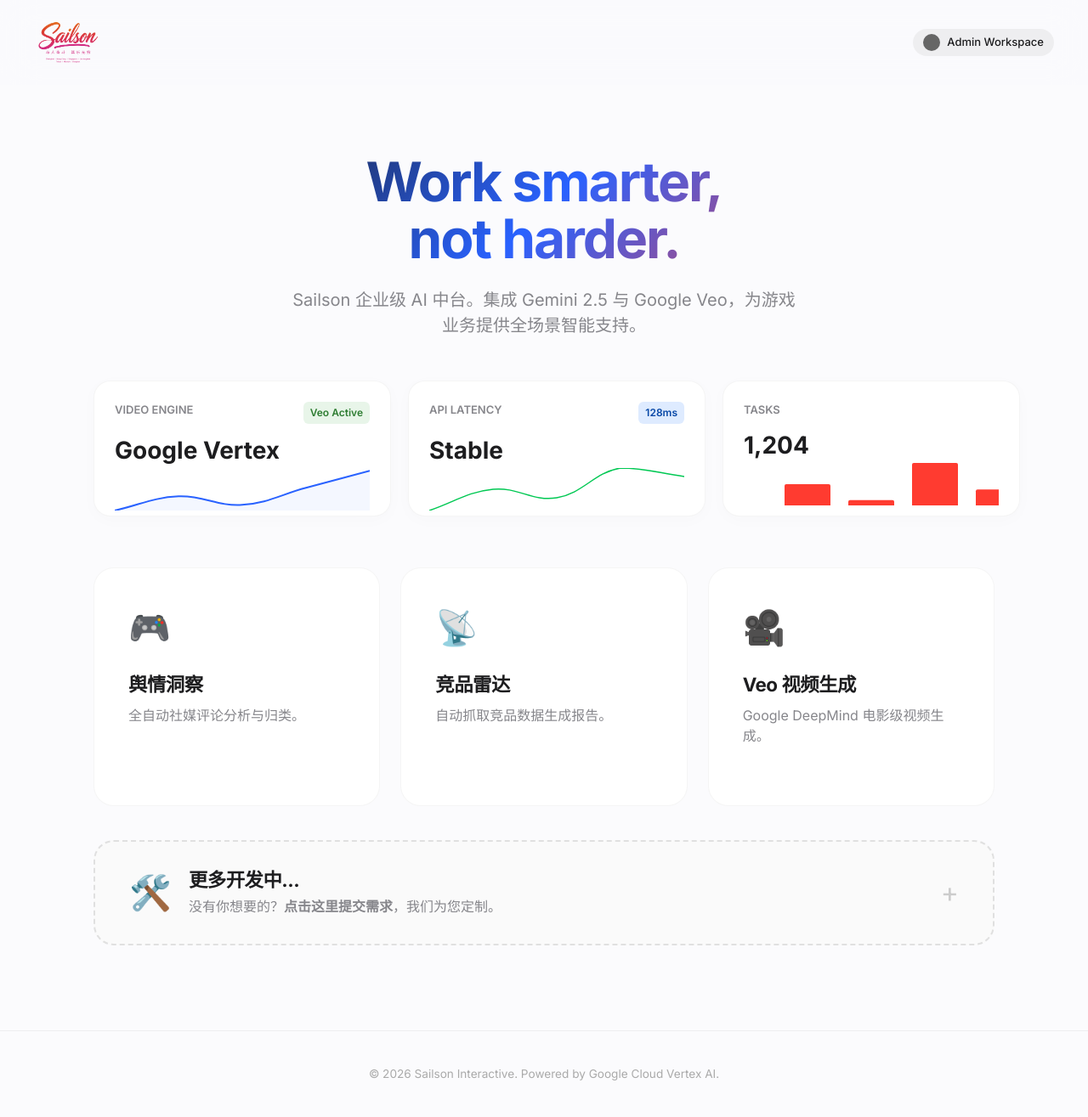
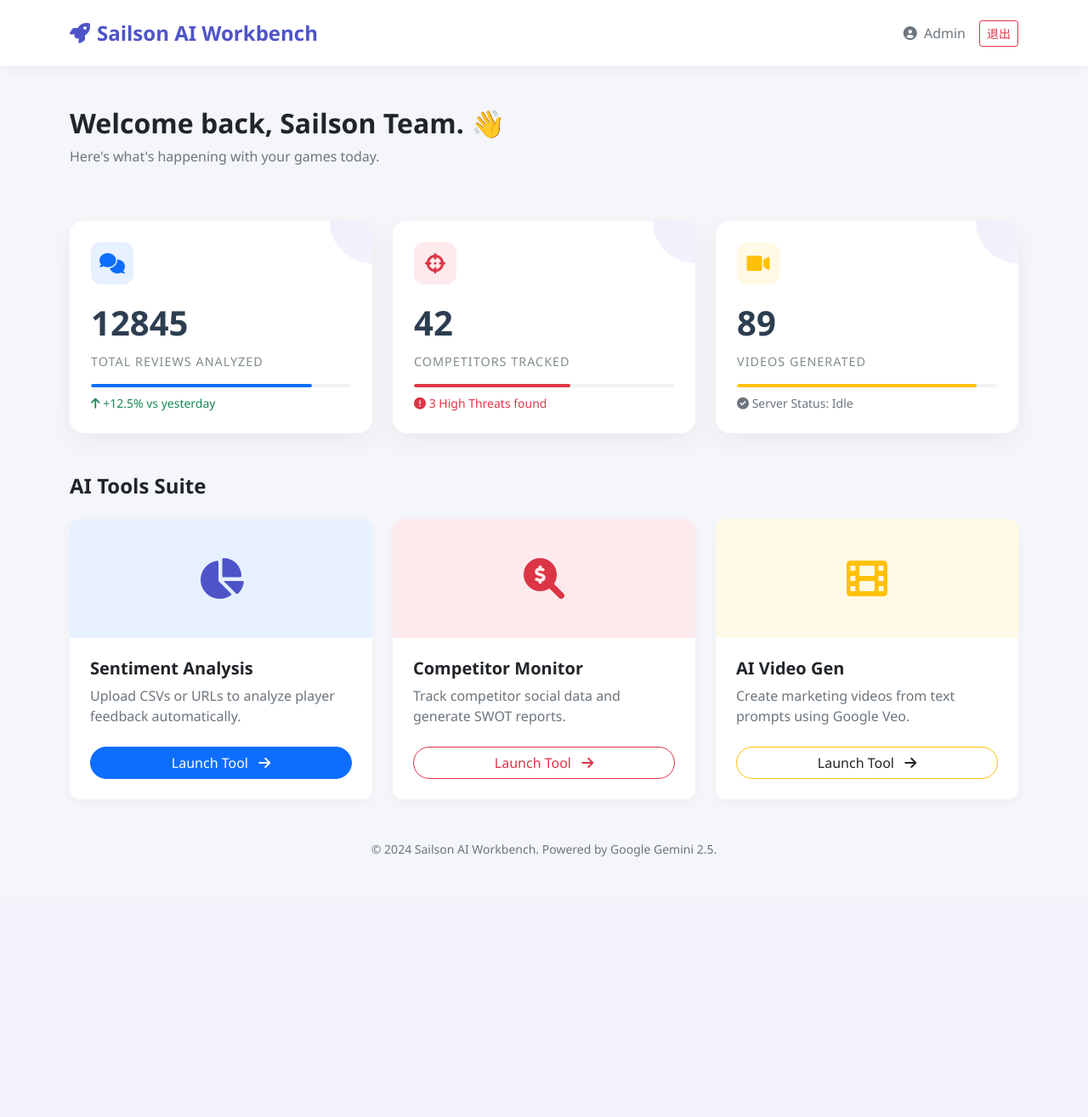
Before and after one commit to weienwang919-web/Sailson-AI, a Flask app: page / in a window 1280 px wide. Shown: the whole page at 85% size. After the commit the page ends 1009 px from the top, so only its background shows below. Run offline with Flask 3, Linux system fonts and the light colour scheme; the visitor is signed in with stand-in values (Sample User, id 1); some libraries are stand-ins or nearby versions.

Commit message:
upgrade homepage UI

```diff
--- a/templates/index.html
+++ b/templates/index.html
@@ -4,130 +4,292 @@
     <meta charset="UTF-8">
     <meta name="viewport" content="width=device-width, initial-scale=1.0">
     <title>Sailson AI Workbench</title>
-    <link href="https://fonts.googleapis.com/css2?family=Inter:wght@300;400;500;600;700&display=swap" rel="stylesheet">
-    <link href="https://cdn.jsdelivr.net/npm/bootstrap@5.3.0/dist/css/bootstrap.min.css" rel="stylesheet">
-    <link rel="icon" href="{{ url_for('static', filename='logo.png') }}" type="image/x-icon">
-    <script src="https://cdn.jsdelivr.net/npm/chart.js"></script>
+    <link href="https://cdn.jsdelivr.net/npm/bootstrap@5.1.3/dist/css/bootstrap.min.css" rel="stylesheet">
+    <link href="https://cdnjs.cloudflare.com/ajax/libs/font-awesome/6.0.0/css/all.min.css" rel="stylesheet">
 
     <style>
-        :root { --bg-color: #FBFBFD; --text-primary: #1d1d1f; --text-secondary: #86868b; }
-        body { background-color: var(--bg-color); font-family: 'Inter', sans-serif; color: var(--text-primary); }
-        .navbar { padding: 20px 40px; background: rgba(251, 251, 253, 0.8); backdrop-filter: blur(20px); position: sticky; top: 0; z-index: 100; }
-        .logo-img { height: 50px; }
-        .user-profile { font-size: 13px; font-weight: 500; padding: 6px 12px; background: rgba(0,0,0,0.05); border-radius: 18px; display: flex; align-items: center; gap: 8px; }
-        .user-avatar { width: 20px; height: 20px; background: #666; border-radius: 50%; }
+        :root {
+            --primary-color: #4e54c8;
+            --secondary-color: #8f94fb;
+            --bg-color: #f4f6f9;
+        }
 
-        .hero-section { text-align: center; padding: 80px 20px 50px; max-width: 900px; margin: 0 auto; }
-        .hero-title { font-size: 4rem; font-weight: 700; letter-spacing: -2px; line-height: 1.05; margin-bottom: 24px; background: linear-gradient(135deg, #1a1a1a 0%, #2962FF 50%, #FF3B30 100%); -webkit-background-clip: text; -webkit-text-fill-color: transparent; }
-        .hero-subtitle { font-size: 1.25rem; color: var(--text-secondary); max-width: 600px; margin: 0 auto; }
+        body {
+            background-color: var(--bg-color);
+            font-family: 'Segoe UI', Roboto, 'Helvetica Neue', sans-serif;
+            overflow-x: hidden;
+        }
 
-        .stats-container { max-width: 1100px; margin: 0 auto 60px; display: grid; grid-template-columns: repeat(3, 1fr); gap: 20px; padding: 0 20px; }
-        .stat-card { background: #fff; border-radius: 20px; padding: 24px; box-shadow: 0 4px 20px rgba(0,0,0,0.02); border: 1px solid rgba(0,0,0,0.04); height: 160px; display: flex; flex-direction: column; justify-content: space-between; transition: transform 0.3s ease; }
-        .stat-card:hover { transform: translateY(-2px); }
-        .stat-header { display: flex; justify-content: space-between; margin-bottom: 10px; }
-        .stat-label { font-size: 13px; font-weight: 600; color: var(--text-secondary); text-transform: uppercase; }
-        .stat-value { font-size: 28px; font-weight: 700; }
-        .stat-indicator { font-size: 12px; font-weight: 600; padding: 4px 8px; border-radius: 6px; }
-        .chart-wrapper { height: 50px; width: 100%; margin-top: auto; }
+        /* 顶部导航 */
+        .navbar {
+            background: white;
+            box-shadow: 0 2px 15px rgba(0,0,0,0.05);
+            padding: 1rem 2rem;
+        }
+        .navbar-brand {
+            font-weight: 700;
+            color: var(--primary-color) !important;
+            font-size: 1.5rem;
+        }
 
-        .features-grid { max-width: 1100px; margin: 0 auto; padding: 0 20px 100px; }
-        .feature-card { background: #fff; border: 1px solid rgba(0,0,0,0.04); border-radius: 24px; padding: 40px; height: 100%; transition: all 0.4s; text-decoration: none; color: inherit; display: block; position: relative; }
-        .feature-card:hover { transform: translateY(-8px); box-shadow: 0 20px 40px -10px rgba(0,0,0,0.08); }
-        .card-icon { font-size: 2.5rem; margin-bottom: 24px; }
-        .card-title { font-size: 1.4rem; font-weight: 700; margin-bottom: 10px; letter-spacing: -0.5px; }
-        .card-desc { color: var(--text-secondary); font-size: 1rem; line-height: 1.5; margin-bottom: 30px; }
-        .card-arrow { position: absolute; bottom: 40px; right: 40px; font-size: 1.2rem; opacity: 0; transition: all 0.3s; transform: translateX(-10px); }
-        .feature-card:hover .card-arrow { opacity: 1; transform: translateX(0); }
+        /* --- 🔥 核心：高端动效卡片 CSS --- */
+        .stat-card {
+            background: white;
+            border-radius: 16px;
+            padding: 25px;
+            position: relative;
+            overflow: hidden;
+            border: none;
+            box-shadow: 0 10px 30px rgba(0,0,0,0.05);
+            transition: all 0.4s cubic-bezier(0.175, 0.885, 0.32, 1.275); /* 弹性过渡 */
+            cursor: pointer;
+            height: 100%;
+        }
 
-        /* 虚线工程卡片样式 (横向长条) */
-        .wip-section { margin-top: 40px; }
-        .wip-card {
-            border: 2px dashed #E0E0E0; background: #FAFAFA;
-            display: flex; align-items: center; flex-direction: row; padding: 30px 40px;
+        /* 悬停效果：上浮 + 投影加深 + 边框发光 */
+        .stat-card:hover {
+            transform: translateY(-10px);
+            box-shadow: 0 20px 40px rgba(78, 84, 200, 0.15);
         }
-        .wip-card:hover { border-color: #2962FF; background: #F0F4FF; }
-        .wip-content { margin-left: 20px; flex-grow: 1; text-align: left; }
-        .wip-card .card-icon { margin-bottom: 0; }
-        .wip-card .card-arrow { position: static; opacity: 1; transform: none; font-size: 2rem; color: #ccc; }
 
-        .footer { text-align: center; padding: 40px; color: #aaa; font-size: 0.85rem; border-top: 1px solid rgba(0,0,0,0.05); }
+        /* 装饰性背景圆环 */
+        .stat-card::before {
+            content: '';
+            position: absolute;
+            top: -50px;
+            right: -50px;
+            width: 100px;
+            height: 100px;
+            border-radius: 50%;
+            background: linear-gradient(135deg, var(--primary-color), var(--secondary-color));
+            opacity: 0.1;
+            transition: transform 0.5s ease;
+        }
+        .stat-card:hover::before {
+            transform: scale(1.5); /* 鼠标悬停时圆环放大 */
+        }
+
+        .stat-icon {
+            width: 50px;
+            height: 50px;
+            border-radius: 12px;
+            display: flex;
+            align-items: center;
+            justify-content: center;
+            font-size: 24px;
+            margin-bottom: 15px;
+        }
+
+        .stat-value {
+            font-size: 2.5rem;
+            font-weight: 800;
+            color: #2c3e50;
+            margin-bottom: 5px;
+            font-variant-numeric: tabular-nums; /* 防止数字变动时宽度跳动 */
+        }
+
+        .stat-label {
+            color: #7f8c8d;
+            font-size: 0.9rem;
+            font-weight: 500;
+            text-transform: uppercase;
+            letter-spacing: 1px;
+        }
+
+        /* 模拟波动的小图表线 */
+        .trend-line {
+            height: 4px;
+            width: 100%;
+            background: #f1f2f6;
+            margin-top: 15px;
+            border-radius: 2px;
+            overflow: hidden;
+            position: relative;
+        }
+        .trend-fill {
+            height: 100%;
+            border-radius: 2px;
+            animation: loadProgress 2s ease-out forwards;
+        }
+
+        @keyframes loadProgress {
+            from { width: 0; }
+        }
+
+        /* 功能卡片区域 */
+        .tool-card {
+            border: none;
+            border-radius: 12px;
+            transition: transform 0.3s ease;
+            background: white;
+            box-shadow: 0 5px 15px rgba(0,0,0,0.03);
+        }
+        .tool-card:hover {
+            transform: translateY(-5px);
+            box-shadow: 0 15px 30px rgba(0,0,0,0.1);
+        }
+        .tool-icon-wrapper {
+            height: 140px;
+            background: #f8f9fa;
+            display: flex;
+            align-items: center;
+            justify-content: center;
+            font-size: 3rem;
+            color: var(--primary-color);
+            border-radius: 12px 12px 0 0;
+        }
+
+        /* 欢迎标语动画 */
+        .hero-text {
+            animation: fadeInDown 0.8s ease-out;
+        }
+        @keyframes fadeInDown {
+            from { opacity: 0; transform: translateY(-20px); }
+            to { opacity: 1; transform: translateY(0); }
+        }
     </style>
 </head>
 <body>
-    <nav class="navbar d-flex justify-content-between">
-        <a class="navbar-brand" href="#"><img src="{{ url_for('static', filename='logo.png') }}" alt="Logo" class="logo-img"></a>
-        <div class="user-profile"><div class="user-avatar"></div> Admin Workspace</div>
+
+    <nav class="navbar navbar-expand-lg navbar-light sticky-top">
+        <div class="container">
+            <a class="navbar-brand" href="#">
+                <i class="fas fa-rocket me-2"></i>Sailson AI Workbench
+            </a>
+            <div class="d-flex align-items-center">
+                <span class="me-3 text-muted"><i class="fas fa-user-circle me-1"></i> Admin</span>
+                <a href="/logout" class="btn btn-outline-danger btn-sm">退出</a>
+            </div>
+        </div>
     </nav>
 
-    <div class="hero-section">
-        <h1 class="hero-title">Work smarter,<br>not harder.</h1>
-        <p class="hero-subtitle">Sailson 企业级 AI 中台。集成 Gemini 2.5 与 Google Veo，为游戏业务提供全场景智能支持。</p>
-    </div>
+    <div class="container py-5">
 
-    <div class="stats-container">
-        <div class="stat-card">
-            <div><div class="stat-header"><span class="stat-label">Video Engine</span><span class="stat-indicator" style="background:#E8F5E9; color:#2E7D32;">Veo Active</span></div><div class="stat-value">Google Vertex</div></div>
-            <div class="chart-wrapper"><canvas id="chart1"></canvas></div>
-        </div>
-        <div class="stat-card">
-            <div><div class="stat-header"><span class="stat-label">API Latency</span><span class="stat-indicator" style="background:#DEEBFF; color:#0747A6;">128ms</span></div><div class="stat-value">Stable</div></div>
-            <div class="chart-wrapper"><canvas id="chart2"></canvas></div>
-        </div>
-        <div class="stat-card">
-            <div><div class="stat-header"><span class="stat-label">Tasks</span></div><div class="stat-value">1,204</div></div>
-            <div class="chart-wrapper"><canvas id="chart3"></canvas></div>
+        <div class="row mb-5 hero-text">
+            <div class="col-12">
+                <h2 class="fw-bold text-dark">Welcome back, Sailson Team. 👋</h2>
+                <p class="text-muted">Here's what's happening with your games today.</p>
             </div>
         </div>
 
-    <div class="features-grid container">
-        <div class="row g-4">
+        <div class="row mb-5 g-4">
+
             <div class="col-md-4">
-                <a href="/sentiment-tool" class="feature-card">
-                    <div class="card-icon">🎮</div>
-                    <h3 class="card-title">舆情洞察</h3>
-                    <p class="card-desc">全自动社媒评论分析与归类。</p>
-                    <div class="card-arrow">→</div>
-                </a>
+                <div class="stat-card">
+                    <div class="stat-icon bg-primary bg-opacity-10 text-primary">
+                        <i class="fas fa-comments"></i>
                     </div>
-            <div class="col-md-4">
-                <a href="/competitor-tool" class="feature-card">
-                    <div class="card-icon">📡</div>
-                    <h3 class="card-title">竞品雷达</h3>
-                    <p class="card-desc">自动抓取竞品数据生成报告。</p>
-                    <div class="card-arrow">→</div>
-                </a>
+                    <div class="stat-value counter" data-target="12845">0</div>
+                    <div class="stat-label">Total Reviews Analyzed</div>
+                    <div class="trend-line">
+                        <div class="trend-fill bg-primary" style="width: 85%"></div>
                     </div>
-            <div class="col-md-4">
-                <a href="/video-tool" class="feature-card">
-                    <div class="card-icon">🎥</div>
-                    <h3 class="card-title">Veo 视频生成</h3>
-                    <p class="card-desc">Google DeepMind 电影级视频生成。</p>
-                    <div class="card-arrow">→</div>
-                </a>
+                    <small class="text-success mt-2 d-block"><i class="fas fa-arrow-up"></i> +12.5% vs yesterday</small>
                 </div>
             </div>
 
-        <div class="row wip-section">
-            <div class="col-12">
-                <a href="/feature-request" class="feature-card wip-card">
-                    <div class="card-icon">🛠️</div>
-                    <div class="wip-content">
-                        <h3 class="card-title" style="margin-bottom: 5px;">更多开发中...</h3>
-                        <p class="card-desc" style="margin-bottom: 0;">没有你想要的？<strong>点击这里提交需求</strong>，我们为您定制。</p>
+            <div class="col-md-4">
+                <div class="stat-card">
+                    <div class="stat-icon bg-danger bg-opacity-10 text-danger">
+                        <i class="fas fa-crosshairs"></i>
                     </div>
-                    <div class="card-arrow">+</div>
-                </a>
+                    <div class="stat-value counter" data-target="42">0</div>
+                    <div class="stat-label">Competitors Tracked</div>
+                    <div class="trend-line">
+                        <div class="trend-fill bg-danger" style="width: 60%"></div>
+                    </div>
+                    <small class="text-danger mt-2 d-block"><i class="fas fa-exclamation-circle"></i> 3 High Threats found</small>
+                </div>
+            </div>
+
+            <div class="col-md-4">
+                <div class="stat-card">
+                    <div class="stat-icon bg-warning bg-opacity-10 text-warning">
+                        <i class="fas fa-video"></i>
+                    </div>
+                    <div class="stat-value counter" data-target="89">0</div>
+                    <div class="stat-label">Videos Generated</div>
+                    <div class="trend-line">
+                        <div class="trend-fill bg-warning" style="width: 92%"></div>
+                    </div>
+                    <small class="text-muted mt-2 d-block"><i class="fas fa-check-circle"></i> Server Status: Idle</small>
                 </div>
             </div>
         </div>
 
-    <div class="footer">© 2026 Sailson Interactive. Powered by Google Cloud Vertex AI.</div>
+        <h4 class="mb-4 fw-bold">AI Tools Suite</h4>
+
+        <div class="row g-4">
+            <div class="col-md-4">
+                <div class="card tool-card h-100">
+                    <div class="tool-icon-wrapper bg-primary bg-opacity-10">
+                        <i class="fas fa-chart-pie"></i>
+                    </div>
+                    <div class="card-body p-4">
+                        <h5 class="card-title fw-bold">Sentiment Analysis</h5>
+                        <p class="card-text text-muted">Upload CSVs or URLs to analyze player feedback automatically.</p>
+                        <a href="/sentiment-tool" class="btn btn-primary w-100 rounded-pill mt-2">Launch Tool <i class="fas fa-arrow-right ms-2"></i></a>
+                    </div>
+                </div>
+            </div>
+
+            <div class="col-md-4">
+                <div class="card tool-card h-100">
+                    <div class="tool-icon-wrapper bg-danger bg-opacity-10 text-danger">
+                        <i class="fas fa-search-dollar"></i>
+                    </div>
+                    <div class="card-body p-4">
+                        <h5 class="card-title fw-bold">Competitor Monitor</h5>
+                        <p class="card-text text-muted">Track competitor social data and generate SWOT reports.</p>
+                        <a href="/competitor-tool" class="btn btn-outline-danger w-100 rounded-pill mt-2">Launch Tool <i class="fas fa-arrow-right ms-2"></i></a>
+                    </div>
+                </div>
+            </div>
+
+            <div class="col-md-4">
+                <div class="card tool-card h-100">
+                    <div class="tool-icon-wrapper bg-warning bg-opacity-10 text-warning">
+                        <i class="fas fa-film"></i>
+                    </div>
+                    <div class="card-body p-4">
+                        <h5 class="card-title fw-bold">AI Video Gen</h5>
+                        <p class="card-text text-muted">Create marketing videos from text prompts using Google Veo.</p>
+                        <a href="/video-tool" class="btn btn-outline-warning text-dark w-100 rounded-pill mt-2">Launch Tool <i class="fas fa-arrow-right ms-2"></i></a>
+                    </div>
+                </div>
+            </div>
+        </div>
+
+        <div class="mt-5 text-center text-muted small">
+            &copy; 2024 Sailson AI Workbench. Powered by Google Gemini 2.5.
+        </div>
+    </div>
 
     <script>
-        const commonOptions = { responsive: true, maintainAspectRatio: false, plugins: { legend: { display: false } }, scales: { x: { display: false }, y: { display: false } }, elements: { point: { radius: 0 }, line: { borderWidth: 2, tension: 0.4 } } };
-        new Chart(document.getElementById('chart1'), { type: 'line', data: { labels: [1,2,3,4,5], datasets: [{ data: [10,15,12,18,24], borderColor: '#2962FF', fill: true, backgroundColor: 'rgba(41,98,255,0.05)' }] }, options: commonOptions });
-        new Chart(document.getElementById('chart2'), { type: 'line', data: { labels: [1,2,3,4,5], datasets: [{ data: [50,55,53,60,58], borderColor: '#00C853', borderWidth: 1.5 }] }, options: commonOptions });
-        new Chart(document.getElementById('chart3'), { type: 'bar', data: { labels: [1,2,3,4,5], datasets: [{ data: [40,60,45,80,55], backgroundColor: '#FF3B30', borderRadius: 2 }] }, options: commonOptions });
+        document.addEventListener("DOMContentLoaded", () => {
+            const counters = document.querySelectorAll('.counter');
+
+            counters.forEach(counter => {
+                const updateCount = () => {
+                    const target = +counter.getAttribute('data-target');
+                    const count = +counter.innerText;
+
+                    // 动态计算速度：数值越大跑得越快
+                    const speed = 200;
+                    const increment = target / speed;
+
+                    if (count < target) {
+                        counter.innerText = Math.ceil(count + increment);
+                        setTimeout(updateCount, 15); // 每15毫秒更新一次，肉眼看起来非常丝滑
+                    } else {
+                        counter.innerText = target; // 确保最后定格在目标值
+                    }
+                };
+                updateCount();
+            });
+        });
     </script>
+
+    <script src="https://cdn.jsdelivr.net/npm/bootstrap@5.1.3/dist/js/bootstrap.bundle.min.js"></script>
 </body>
 </html>
```
Lines whose indentation alone changed are shown as unchanged.
